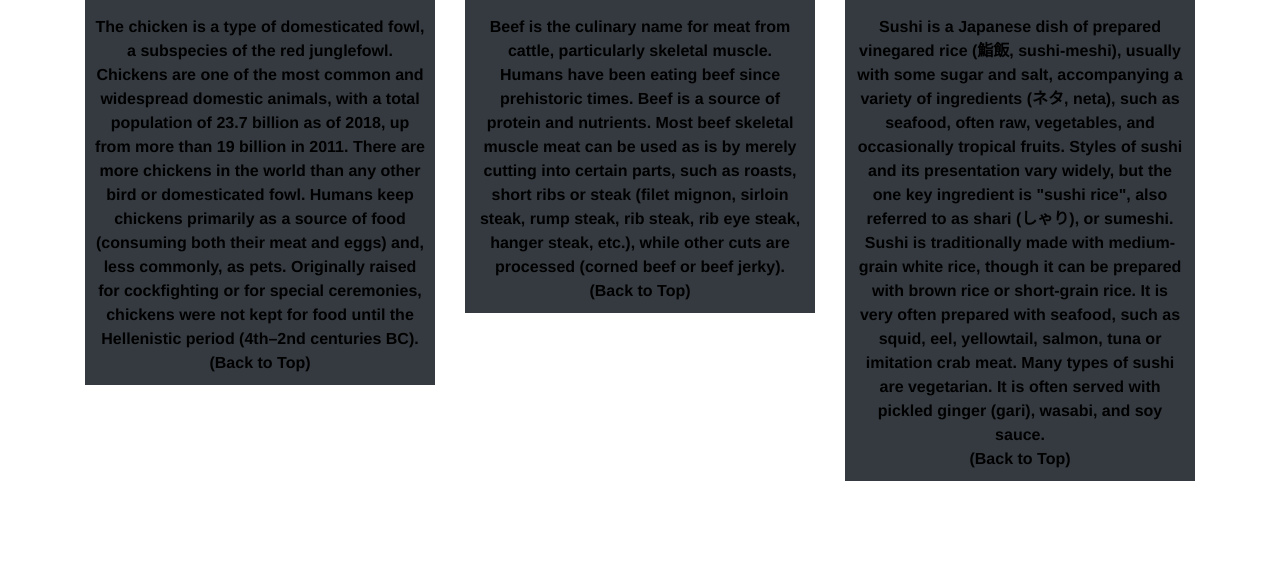
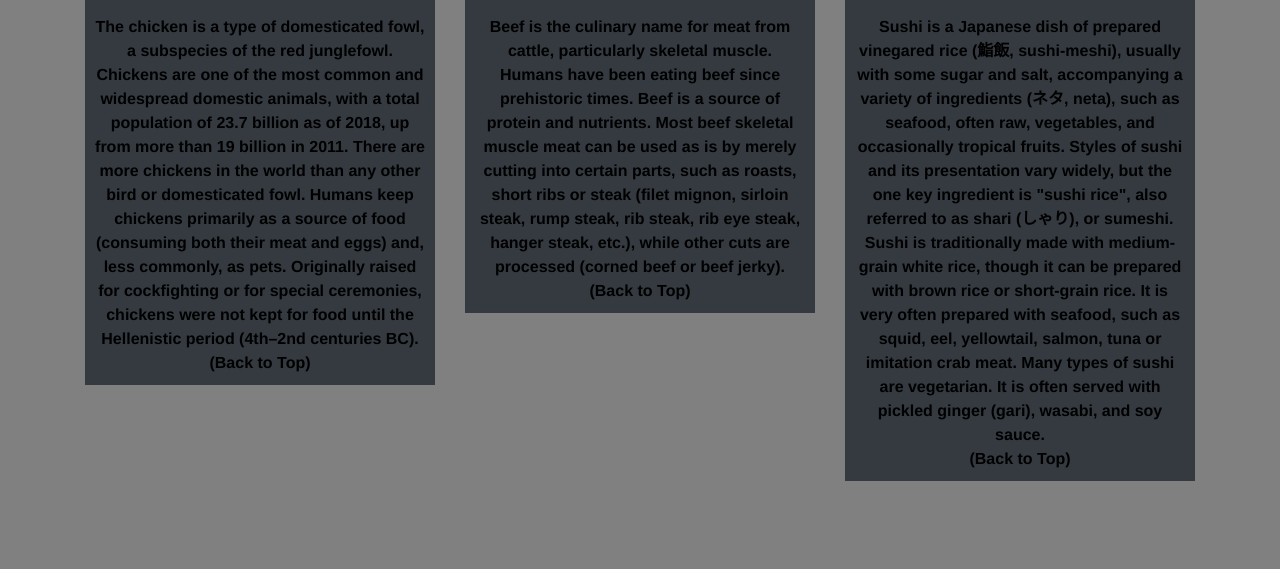
Before and after one commit to JenaW/Coursera-Mod-3, a plain HTML site: page index.html in a window 1280 px wide. Shown: the part 231-800 px from the top of the page. Drawn offline with nearby package versions, Linux system fonts and the light colour scheme.

Commit message:
Update styles.css

```diff
--- a/css/styles.css
+++ b/css/styles.css
@@ -5,6 +5,10 @@
     padding: 0;
   }
 
+body{
+    background-color: gray;
+    color: white;
+}
 section {
     background-color: #343a40;
     text-align: center;
```
